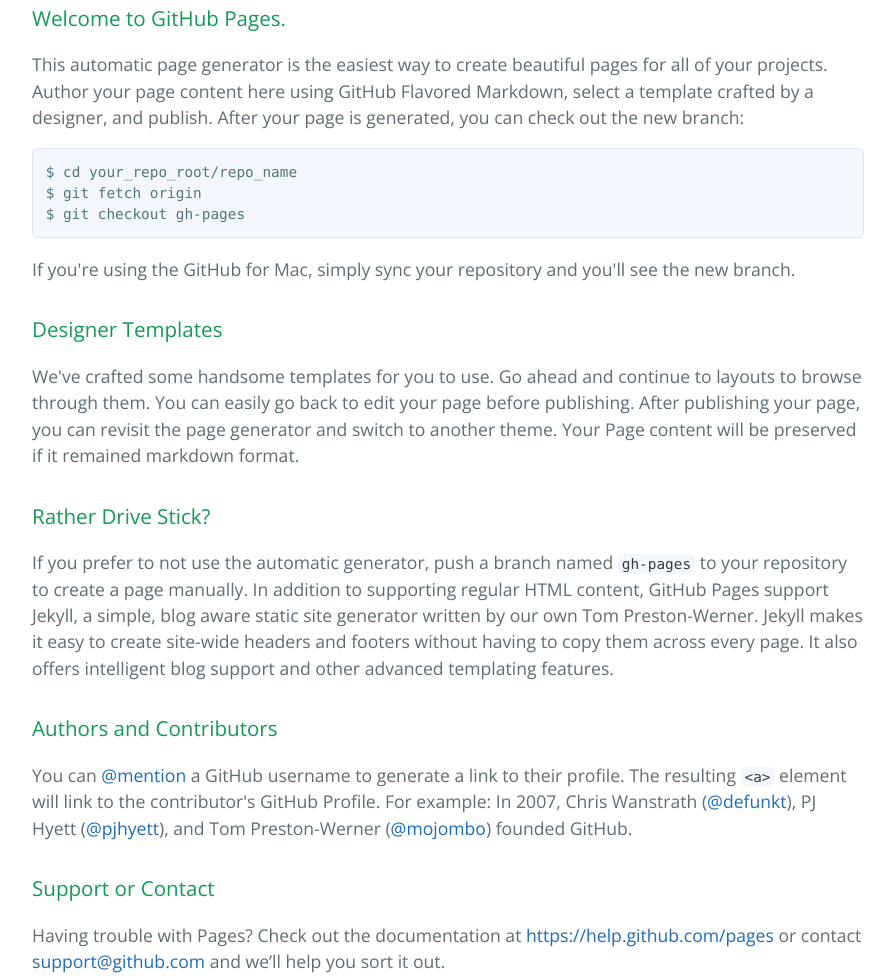
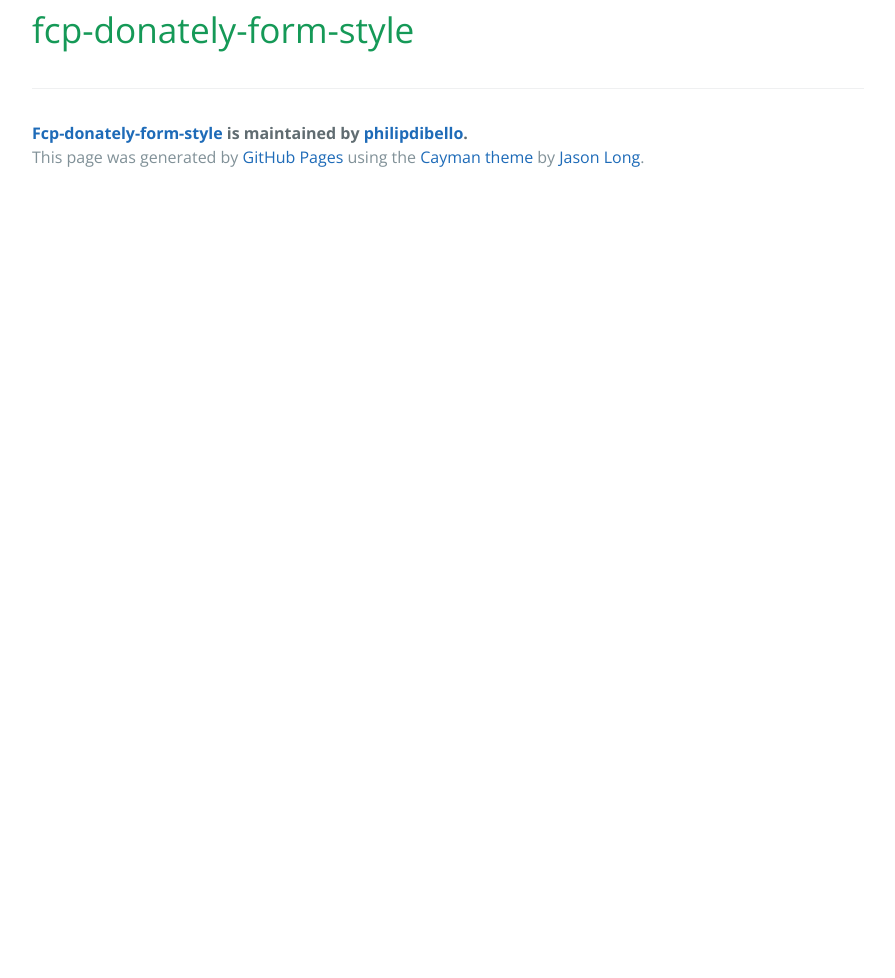
Before and after one commit to philipdibello/fcp-donately-form-style, a plain HTML site: page index.html in a window 1280 px wide. Shown: the part 365-1343 px from the top of the page, without its empty margins (192-1087 px from the left). After the commit the page ends 800 px from the top, so only its background shows below. Drawn offline with nearby package versions, Linux system fonts and the light colour scheme.

```diff
--- a/index.html
+++ b/index.html
@@ -19,37 +19,8 @@
     </section>
 
     <section class="main-content">
-      <h3>
-<a id="welcome-to-github-pages" class="anchor" href="#welcome-to-github-pages" aria-hidden="true"><span class="octicon octicon-link"></span></a>Welcome to GitHub Pages.</h3>
-
-<p>This automatic page generator is the easiest way to create beautiful pages for all of your projects. Author your page content here using GitHub Flavored Markdown, select a template crafted by a designer, and publish. After your page is generated, you can check out the new branch:</p>
-
-<pre><code>$ cd your_repo_root/repo_name
-$ git fetch origin
-$ git checkout gh-pages
-</code></pre>
-
-<p>If you're using the GitHub for Mac, simply sync your repository and you'll see the new branch.</p>
-
-<h3>
-<a id="designer-templates" class="anchor" href="#designer-templates" aria-hidden="true"><span class="octicon octicon-link"></span></a>Designer Templates</h3>
-
-<p>We've crafted some handsome templates for you to use. Go ahead and continue to layouts to browse through them. You can easily go back to edit your page before publishing. After publishing your page, you can revisit the page generator and switch to another theme. Your Page content will be preserved if it remained markdown format.</p>
-
-<h3>
-<a id="rather-drive-stick" class="anchor" href="#rather-drive-stick" aria-hidden="true"><span class="octicon octicon-link"></span></a>Rather Drive Stick?</h3>
-
-<p>If you prefer to not use the automatic generator, push a branch named <code>gh-pages</code> to your repository to create a page manually. In addition to supporting regular HTML content, GitHub Pages support Jekyll, a simple, blog aware static site generator written by our own Tom Preston-Werner. Jekyll makes it easy to create site-wide headers and footers without having to copy them across every page. It also offers intelligent blog support and other advanced templating features.</p>
-
-<h3>
-<a id="authors-and-contributors" class="anchor" href="#authors-and-contributors" aria-hidden="true"><span class="octicon octicon-link"></span></a>Authors and Contributors</h3>
-
-<p>You can <a href="https://github.com/blog/821" class="user-mention">@mention</a> a GitHub username to generate a link to their profile. The resulting <code>&lt;a&gt;</code> element will link to the contributor's GitHub Profile. For example: In 2007, Chris Wanstrath (<a href="https://github.com/defunkt" class="user-mention">@defunkt</a>), PJ Hyett (<a href="https://github.com/pjhyett" class="user-mention">@pjhyett</a>), and Tom Preston-Werner (<a href="https://github.com/mojombo" class="user-mention">@mojombo</a>) founded GitHub.</p>
-
-<h3>
-<a id="support-or-contact" class="anchor" href="#support-or-contact" aria-hidden="true"><span class="octicon octicon-link"></span></a>Support or Contact</h3>
-
-<p>Having trouble with Pages? Check out the documentation at <a href="https://help.github.com/pages">https://help.github.com/pages</a> or contact <a href="mailto:support@github.com">support@github.com</a> and we’ll help you sort it out.</p>
+      <h1>
+<a id="fcp-donately-form-style" class="anchor" href="#fcp-donately-form-style" aria-hidden="true"><span class="octicon octicon-link"></span></a>fcp-donately-form-style</h1>
 
       <footer class="site-footer">
         <span class="site-footer-owner"><a href="https://github.com/philipdibello/fcp-donately-form-style">Fcp-donately-form-style</a> is maintained by <a href="https://github.com/philipdibello">philipdibello</a>.</span>
```
Also changed, not shown: params.json (+1 -1 lines).
